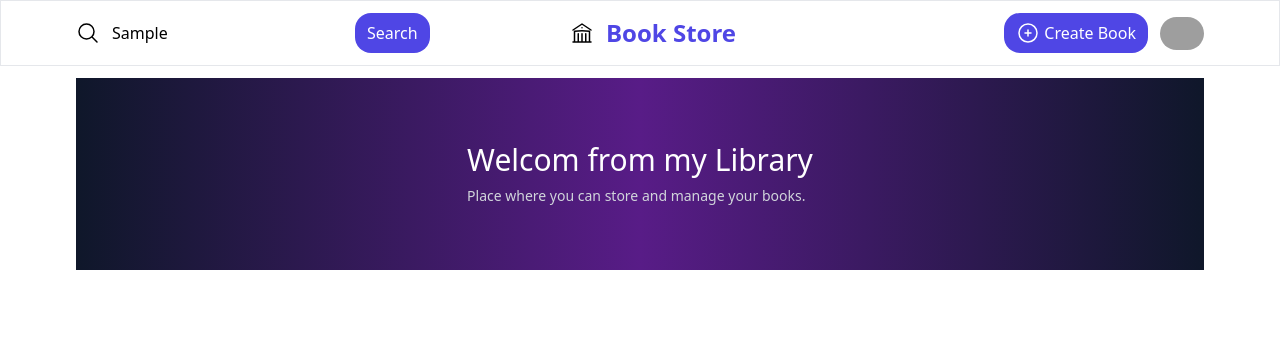
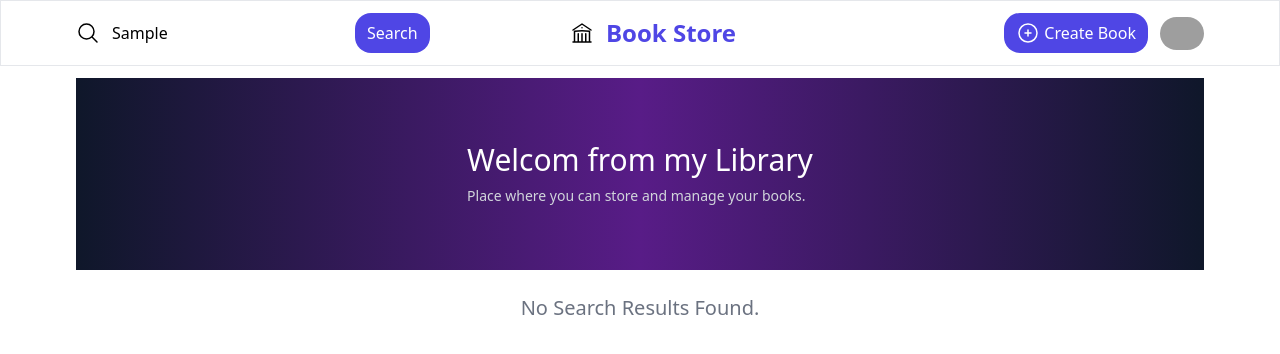
Before and after one commit to Justnoones/react-library, a React (Vite) app: page / in a window 1280 px wide. Both pictures are taken after typing "Sample" into the empty fields and a click on the button "Search". Shown: the top 354 px of the page. Built offline with nearby package versions, Linux system fonts and the light colour scheme; data requests are answered from the project's data file; grey boxes are pictures that could not be loaded.

Commit message:
category repetitive bug and no results found bug fix

```diff
--- a/src/components/BookLists.jsx
+++ b/src/components/BookLists.jsx
@@ -16,11 +16,14 @@ export default function BookLists () {
   }
 
   return (
+    <>
       <div className="grid md:grid-cols-4 grid-cols-2 gap-4 my-3">
         {loading && <p>Loading ...</p>}
         {books && books.map(book => (
           <BookList key={book.id} book={book} />
         ))}
       </div>
+      {books && !books.length && <p className='text-xl text-gray-500 text-center'>No Search Results Found.</p>}
+    </>
   )
 }
--- a/src/pages/Create.jsx
+++ b/src/pages/Create.jsx
@@ -13,6 +13,10 @@ export default function Create () {
 
   let addNewCategory = e => {
     e.preventDefault();
+    if(category && categories.includes(category)) {
+      setCategory("");
+      return;
+    }
     setCategories(ps => [category, ...ps]);
     setCategory('');
   }
```
Lines whose indentation alone changed are shown as unchanged.
